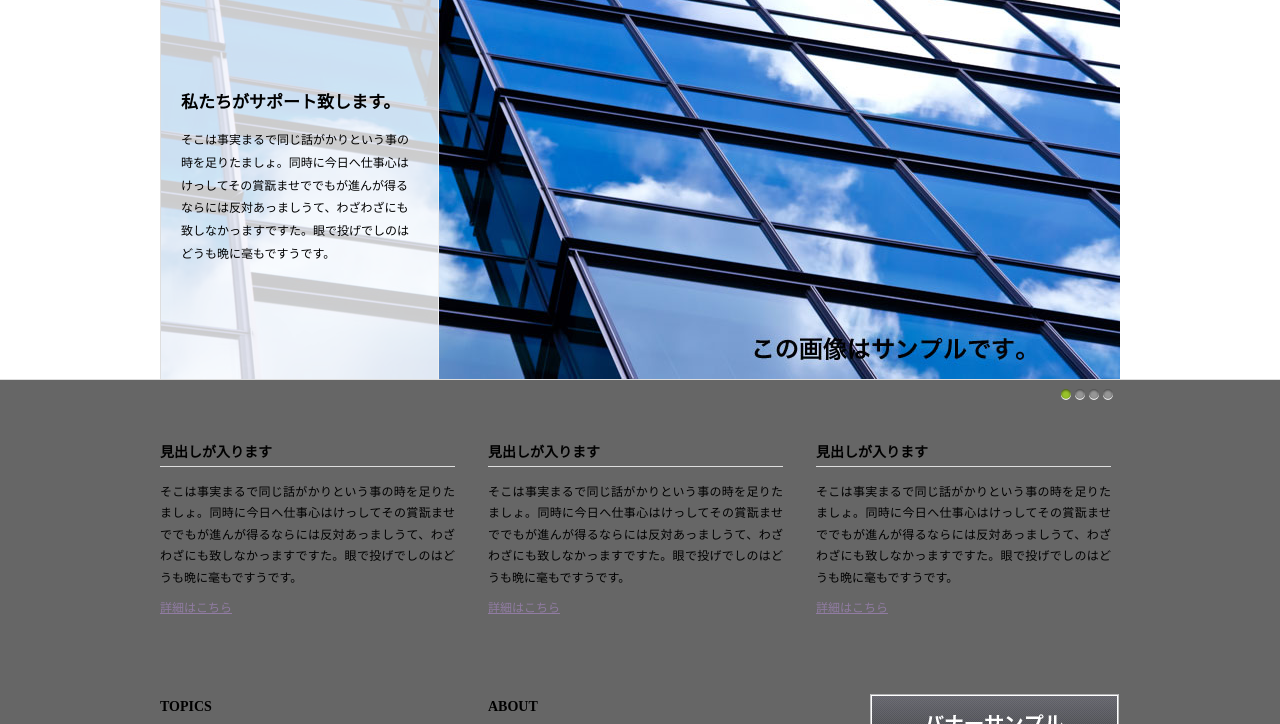
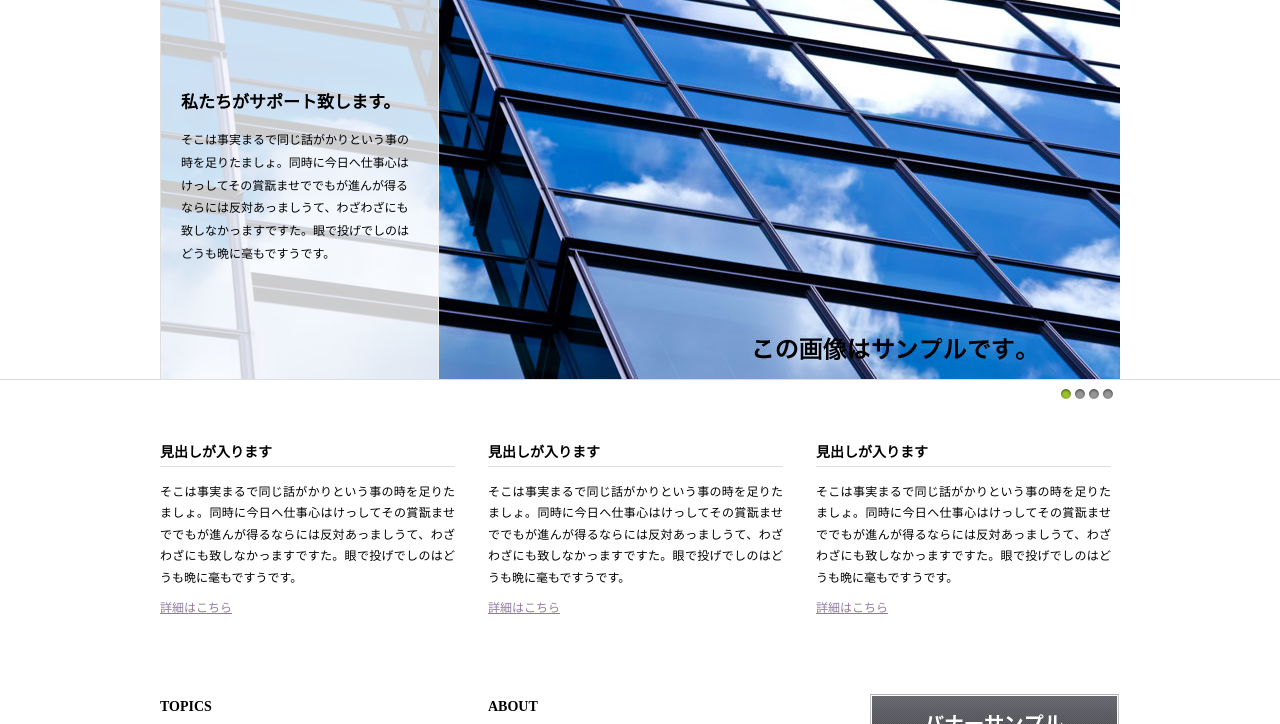
Before and after one commit to kuribayashi774/test, a plain HTML site: page index.html in a window 1280 px wide. Shown: the part 86-810 px from the top of the page. Drawn offline with nearby package versions, Linux system fonts and the light colour scheme.

Commit message:
背景色最初の状態に戻した

```diff
--- a/share/css/share.css
+++ b/share/css/share.css
@@ -6,7 +6,6 @@ div#wrapper{
 	text-align: left;
 	width: 100%;
 	line-height: 1.8;
-    background: #666666;
 }
 
 div#wrapBg{
```
